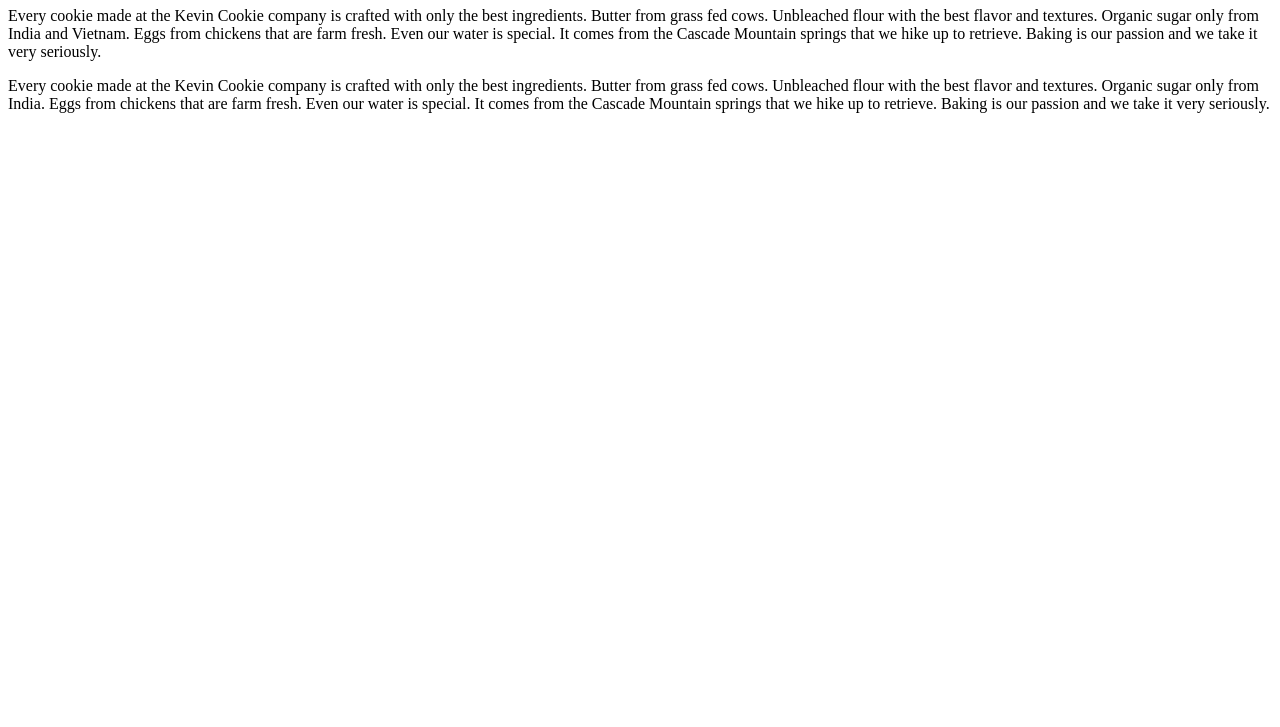
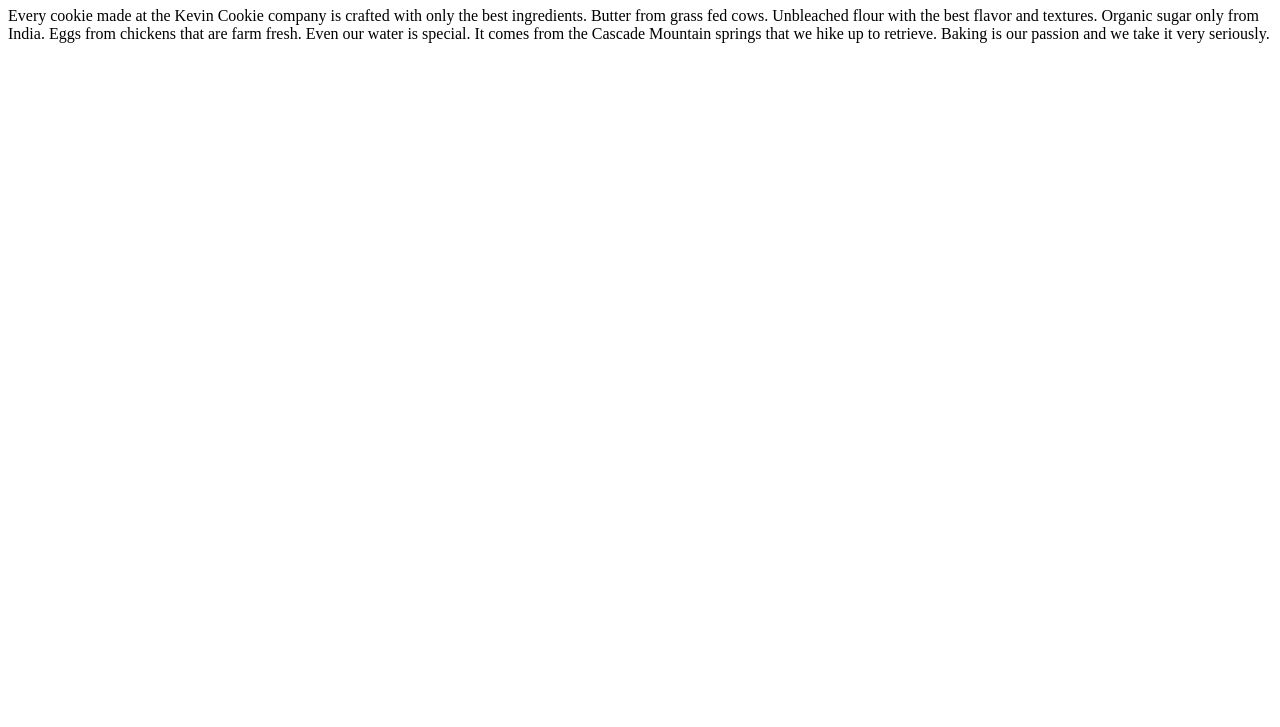
Before and after one commit to KRAMAKARMA/Git-KS, a plain HTML site: page index.htm in a window 1280 px wide. Shown: the part 73-800 px from the top of the page. Drawn offline with Linux system fonts and the light colour scheme.

Commit message:
Revert "Update index.htm - Vietnam is also sending us sugar "

```diff
--- a/index.htm
+++ b/index.htm
@@ -2,9 +2,6 @@
 <html>
 <body>
 <h1>Deliciousness in every bite!</h1>
-
-<p>Every cookie made at the Kevin Cookie company is crafted with only the best ingredients. Butter from grass fed cows. Unbleached flour with the best flavor and textures. Organic sugar only from India and Vietnam. Eggs from chickens that are farm fresh. Even our water is special. It comes from the Cascade Mountain springs that we hike up to retrieve. Baking is our passion and we take it very seriously.</p>
 <p>Every cookie made at the Kevin Cookie company is crafted with only the best ingredients. Butter from grass fed cows. Unbleached flour with the best flavor and textures. Organic sugar only from India. Eggs from chickens that are farm fresh. Even our water is special. It comes from the Cascade Mountain springs that we hike up to retrieve. Baking is our passion and we take it very seriously.</p>
-
 </body>
 </html>
```
